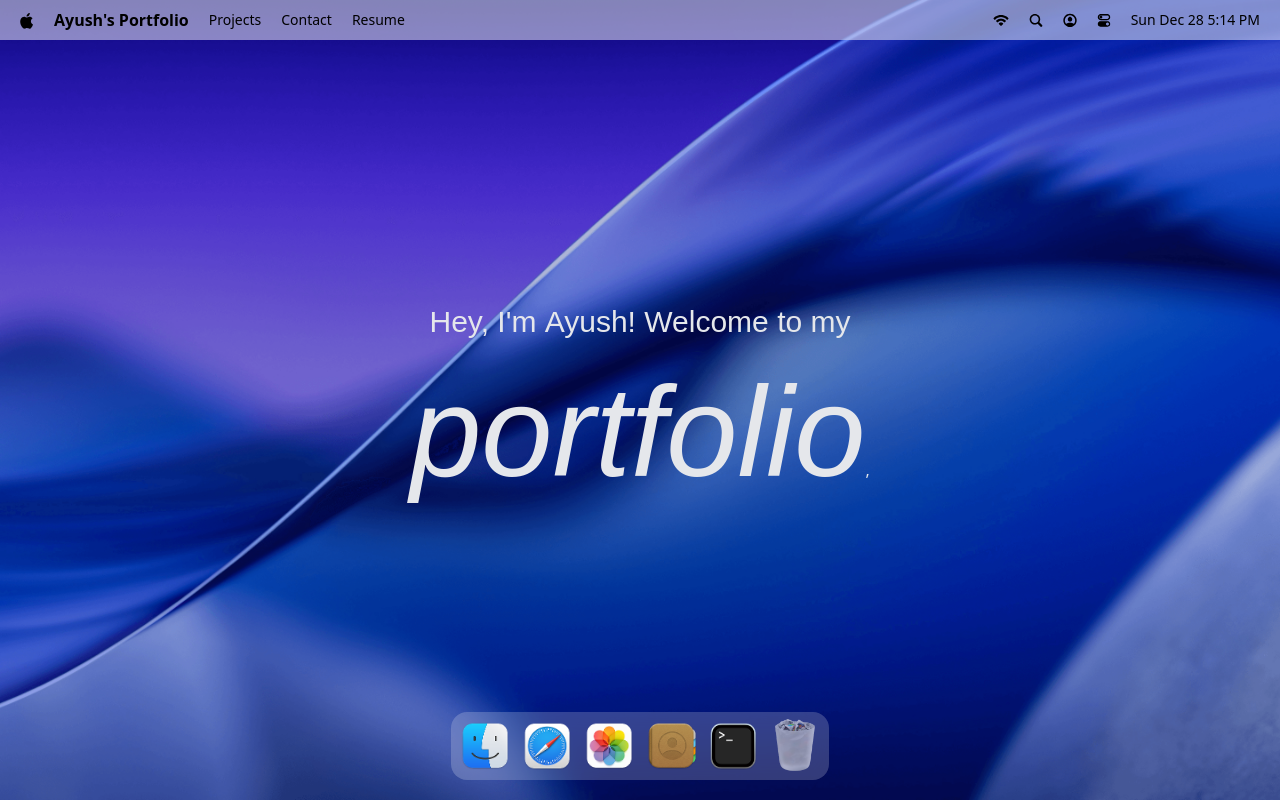
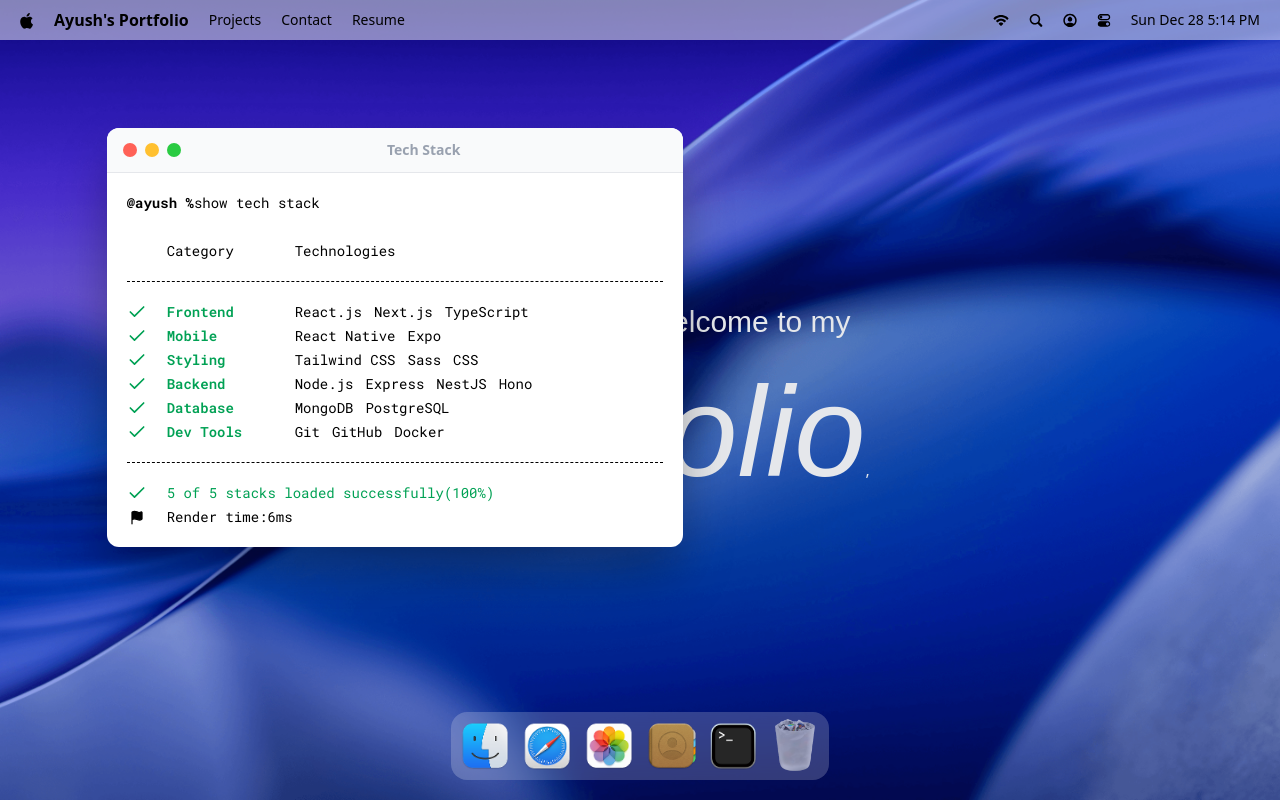
Before and after one commit to ayyushhere/MacOs_Portfolio, a React (Vite) app: page / in a window 1280 px wide. Both pictures are taken after a click on the button 733 px from the left and 746 px from the top of the page. Built offline with nearby package versions, Linux system fonts and the light colour scheme; a web font is replaced by a local one.

Commit message:
Implemented Higher Order Component and the first window - Terminal

```diff
--- a/package.json
+++ b/package.json
@@ -14,11 +14,13 @@
     "@tailwindcss/vite": "^4.1.18",
     "dayjs": "^1.11.19",
     "gsap": "^3.14.2",
+    "immer": "^11.1.3",
     "lucide-react": "^0.562.0",
     "react": "^19.2.0",
     "react-dom": "^19.2.0",
     "react-tooltip": "^5.30.0",
-    "tailwindcss": "^4.1.18"
+    "tailwindcss": "^4.1.18",
+    "zustand": "^5.0.9"
   },
   "devDependencies": {
     "@eslint/js": "^9.39.1",
--- a/src/App.jsx
+++ b/src/App.jsx
@@ -1,5 +1,11 @@
 import React from 'react'
 import { Navbar, Welcome, Dock } from '#components'
+import { Terminal } from '#windows';
+
+import { Draggable } from 'gsap/Draggable'
+import gsap from 'gsap';
+
+gsap.registerPlugin(Draggable);
 
 const App = () => {
   return (
@@ -7,6 +13,8 @@
       <Navbar></Navbar>
       <Welcome/>
       <Dock/>
+
+      <Terminal/>
     </main>
   )
 }
--- a/src/components/Dock.jsx
+++ b/src/components/Dock.jsx
@@ -3,9 +3,11 @@
 import React, { useRef } from 'react'
 import { Tooltip } from 'react-tooltip';
 import gsap from 'gsap';
+import useWindowStore from '#store/Windows';
 
 const Dock = () => {
   const dockRef = useRef(null);
+  const {openWindow, closeWindow, windows} = useWindowStore();
 
   useGSAP(() => {
     const dock = dockRef.current;
@@ -58,9 +60,22 @@
 
   }, []);
 
-  const toggleApp = ({ id, canOpen }) => {
+  const toggleApp = (app) => {
+    if(!app.canOpen) return;
 
-  }
+    const window = windows[app.id];
+
+    if(!window){
+      console.log(`Window with id ${app.id} not found.`);
+      return;
+    }
+
+    if(window.isOpen){
+      closeWindow(app.id);
+    } else{
+      openWindow(app.id);
+    }
+  };
 
   return (
     <section id='dock'>
--- /dev/null
+++ b/src/components/WindowControls.jsx
@@ -0,0 +1,15 @@
+import useWindowStore from '#store/Windows'
+import React from 'react'
+
+const WindowControls = ({ target }) => {
+  const { closeWindow, minimizeWindow, maximizeWindow } = useWindowStore(); // Assuming target is the windowKey
+  return (
+    <div id='window-controls'>
+      <div className='close' onClick={() => closeWindow(target)} />
+      <div className='minimize' onClick={() => minimizeWindow(target)} />
+      <div className='maximize' onClick={() => maximizeWindow(target)} />
+    </div>
+  )
+}
+
+export default WindowControls
--- a/src/components/index.js
+++ b/src/components/index.js
@@ -1,5 +1,6 @@
 import Navbar from "./Navbar";
 import Dock from "./Dock";
 import Welcome from "./Welcome";
+import WindowControls from "./WindowControls";
 
-export {Navbar, Welcome, Dock};
+export {Navbar, Welcome, Dock, WindowControls};
--- /dev/null
+++ b/src/hoc/WindowWrapper.jsx
@@ -0,0 +1,84 @@
+import React, { useRef } from 'react'
+import useWindowStore from '#store/Windows';
+import { useGSAP } from '@gsap/react';
+import gsap from 'gsap';
+import { useLayoutEffect } from 'react';
+import { Draggable } from 'gsap/Draggable'
+
+
+
+const WindowWrapper = (Component, windowKey) => {
+
+  const Wrapped = (props) => {
+    const { focusWindow, windows } = useWindowStore();
+    const { isOpen, zIndex, isMaximized, isMinimized } = windows[windowKey];
+    const ref = useRef(null);
+
+    useGSAP(() => {
+      const el = ref.current;
+      if (!el || !isOpen) return;
+
+      el.style.display = "block";
+
+      gsap.fromTo(el, {
+        scale: 0.8,
+        opacity: 0,
+        y: 40
+      }, {
+        scale: 1,
+        opacity: 1,
+        y: 0,
+        duration: 0.2,
+        ease: "power3.out"
+      });
+    }, [isOpen]);
+
+    useGSAP(() => {
+      const el = ref.current;
+      if (!el) return;
+
+      const [instance] = Draggable.create(el, {
+        onPress: () => focusWindow(windowKey),
+        dragClickables: false, // Allow clicking interactive elements
+      });
+
+      return () => instance.kill();
+    }, []);
+
+
+    useLayoutEffect(() => {
+      const el = ref.current;
+      if (!el) return;
+      el.style.display = isOpen && !isMinimized ? "block" : "none";
+    }, [isOpen, isMinimized]);
+
+    const maximizeStyle = isMaximized ? {
+      top: 0,
+      left: 0,
+      width: '100%',
+      height: '100%',
+      transform: 'none !important',
+      zIndex
+    } : { zIndex };
+
+    // When maximized, we might want to disable dragging or enforce position
+    // For simplicity, we just use styles to override.
+    // Note: Draggable uses inline transform, so we might need !important in CSS or reset transform.
+    // We'll use a class that enforces full size.
+
+    return <section
+      id={windowKey}
+      ref={ref}
+      style={maximizeStyle}
+      className={`absolute ${isMaximized ? '!transform-none !w-full !h-full !top-0 !left-0' : ''}`}
+    >
+      <Component {...props} windowKey={windowKey} />
+    </section>
+  }
+
+  Wrapped.displayName = `WindowWrapper(${Component.displayName || Component.name || 'Component'})`;
+
+  return Wrapped;
+}
+
+export default WindowWrapper
--- a/src/index.css
+++ b/src/index.css
@@ -106,11 +106,11 @@
     }
 
     .minimize {
-      @apply size-3.5 rounded-full bg-[#ffc030];
+      @apply size-3.5 rounded-full bg-[#ffc030] cursor-pointer;
     }
 
     .maximize {
-      @apply size-3.5 rounded-full bg-[#2acb42];
+      @apply size-3.5 rounded-full bg-[#2acb42] cursor-pointer;
     }
   }
 
--- /dev/null
+++ b/src/store/Windows.js
@@ -0,0 +1,60 @@
+import { INITIAL_Z_INDEX, WINDOW_CONFIG } from "#constants";
+import { create } from "zustand";
+import { immer } from "zustand/middleware/immer";
+
+const useWindowStore = create(
+    immer((set) => ({
+        windows: WINDOW_CONFIG,
+        nextZIndex: INITIAL_Z_INDEX + 1,
+
+        openWindow: (windowKey, data = null) => set((state) => {
+           const win = state.windows[windowKey];
+           win.isOpen = true;
+           win.isMinimized = false;
+           win.zIndex = state.nextZIndex; // Assign the current nextZIndex
+           win.data = data ?? win.data;
+           state.nextZIndex++;
+        }),
+
+        closeWindow: (windowKey) => set((state) => {
+           const win = state.windows[windowKey];
+           if(!win) return;
+           win.isOpen = false;
+           win.isMinimized = false;
+           win.isMaximized = false;
+           win.zIndex = INITIAL_Z_INDEX;
+           win.data = null;
+        }),
+
+        minimizeWindow: (windowKey) => set((state) => {
+            const win = state.windows[windowKey];
+            if(!win) return;
+            win.isMinimized = true;
+            win.isOpen = false; // Effectively close/hide it, but distinction might be useful for dock indicators
+        }),
+
+        maximizeWindow: (windowKey) => set((state) => {
+            const win = state.windows[windowKey];
+            if(!win) return;
+            win.isMaximized = !win.isMaximized;
+            // Bring to front when maximizing
+            if (win.zIndex !== state.nextZIndex - 1) {
+                win.zIndex = state.nextZIndex++;
+            }
+        }),
+
+        focusWindow: (windowKey) => set((state) => {
+           const win = state.windows[windowKey];
+           if (win.zIndex !== state.nextZIndex - 1) { // Only update if not already the top window
+               win.zIndex = state.nextZIndex++;
+           }
+           // Also un-minimize if focused from dock
+           if(win.isMinimized) {
+               win.isMinimized = false;
+               win.isOpen = true;
+           }
+        })
+    }))
+);
+
+export default useWindowStore;
--- /dev/null
+++ b/src/windows/Terminal.jsx
@@ -0,0 +1,56 @@
+import { techStack } from '#constants';
+import WindowWrapper from '#hoc/WindowWrapper'
+import { Check, Flag } from 'lucide-react';
+import { WindowControls } from '#components';
+import React from 'react'
+
+const Terminal = ({ windowKey }) => {
+    return (
+        <>
+            <div id="window-header">
+                <WindowControls target={windowKey} />
+                <h2>Tech Stack</h2>
+            </div>
+
+            <div className='techstack'>
+                <p>
+                    <span className='font-bold'>@ayush %</span>
+                    show tech stack
+                </p>
+
+                <div className='label'>
+                    <p className='w-32'>Category</p>
+                    <p>Technologies</p>
+                </div>
+
+                <ul className='content'>
+                    {techStack.map(({ category, items }) => (
+                        <li key={category} className='flex items-center'>
+                            <Check className="check" size={20} />
+                            <h3>{category}</h3>
+                            <ul>
+                                {items.map((item, i) => (
+                                    <li key={i}>{item}</li>
+                                ))}
+                            </ul>
+                        </li>))}
+                </ul>
+
+                <div className="footnote">
+                    <p>
+                        <Check size={20} /> 5 of 5 stacks loaded successfully(100%)
+                    </p>
+
+                    <p className='text-black'>
+                        <Flag size={15} fill='black' />
+                        Render time:6ms
+                    </p>
+                </div>
+            </div>
+        </>
+    )
+}
+
+const TerminalWindow = WindowWrapper(Terminal, 'terminal');
+
+export default TerminalWindow;
--- /dev/null
+++ b/src/windows/index.js
@@ -0,0 +1,3 @@
+import Terminal from "./Terminal";
+
+export {Terminal}
```
Also changed, not shown: 1 other file (tests, documents, lock files or other folders).
